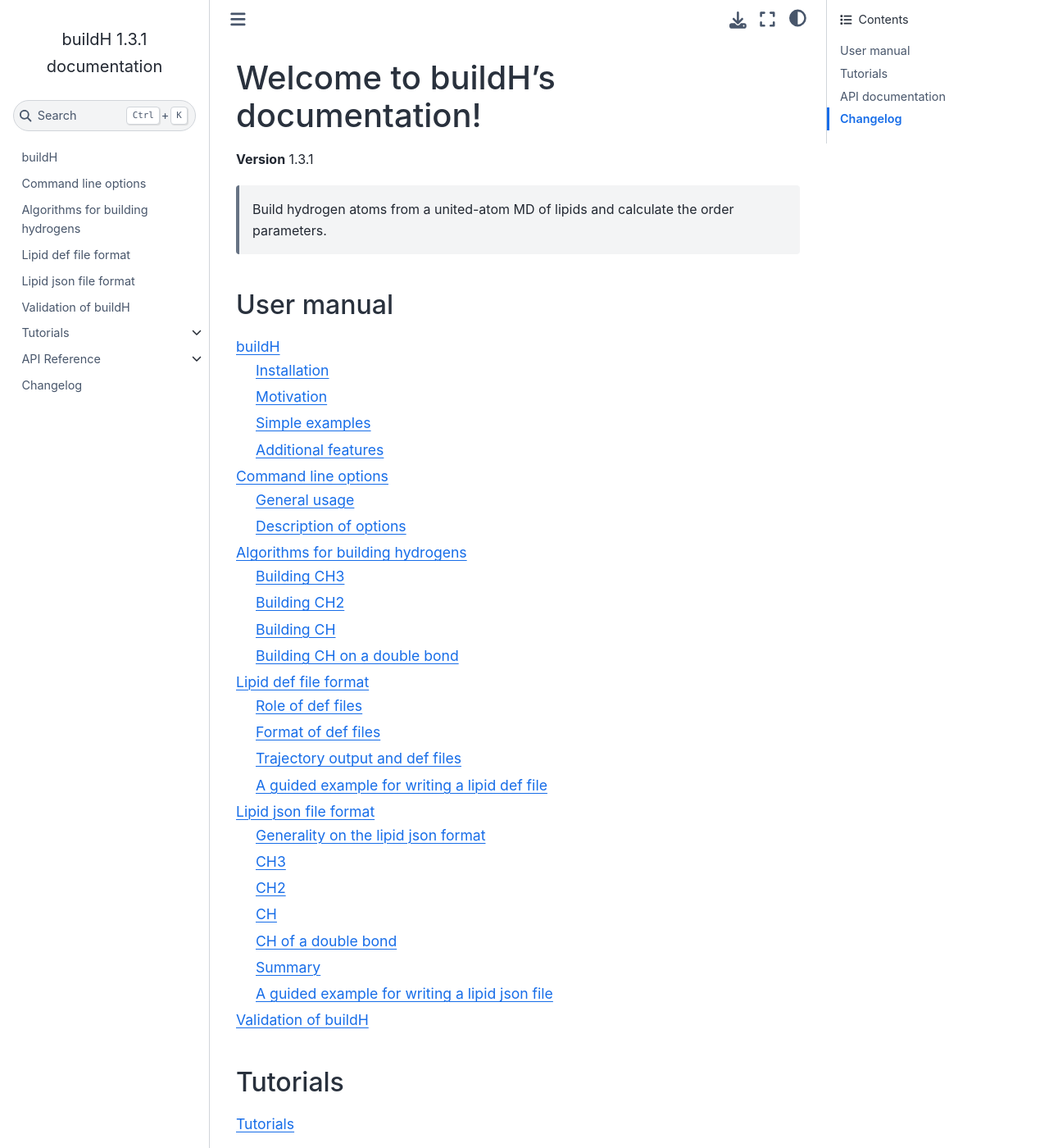
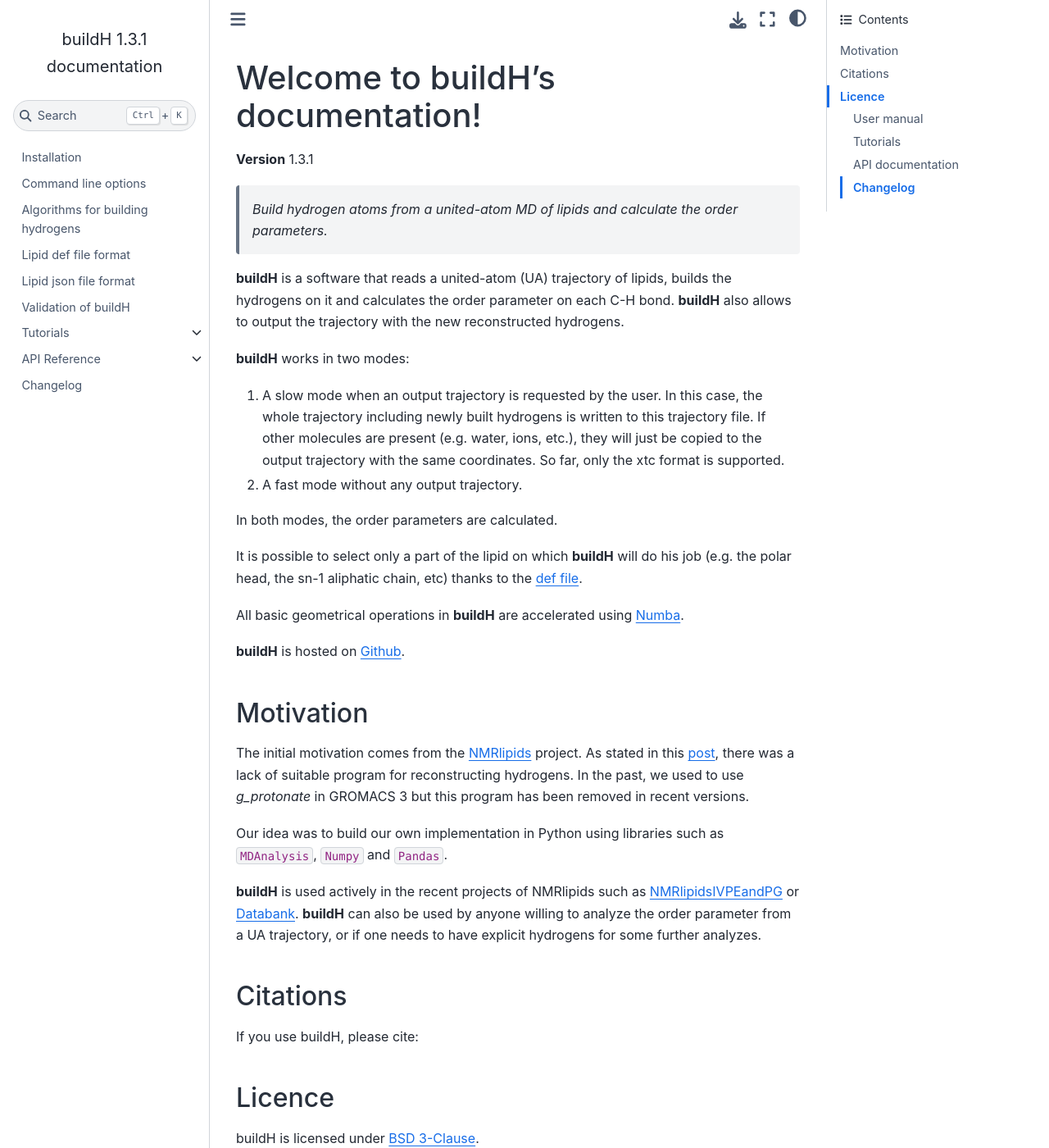
Before and after one commit to patrickfuchs/buildH, a Sphinx documentation site: the page built from docs/index.rst, in a window 1280 px wide and 1400 px high. Shown: the whole window at 82% size. Built offline with Sphinx 7.4.7 and the Sphinx Book theme 1.1.4, drawn with Linux system fonts in a browser that asks for light colours; some of the changed text lies outside the part shown.

Commit message:
improve index

```diff
--- a/docs/index.rst
+++ b/docs/index.rst
@@ -4,7 +4,46 @@
 
 **Version** |release|
 
-    Build hydrogen atoms from a united-atom MD of lipids and calculate the order parameters.
+    *Build hydrogen atoms from a united-atom MD of lipids and calculate the order parameters.*
+
+
+**buildH** is a software that reads a united-atom (UA) trajectory of lipids, builds the hydrogens on it and calculates the order parameter on each C-H bond. **buildH** also allows to output the trajectory with the new reconstructed hydrogens.
+
+**buildH** works in two modes:
+
+1. A slow mode when an output trajectory is requested by the user. In this case, the whole trajectory including newly built hydrogens is written to this trajectory file. If other molecules are present (e.g. water, ions, etc.), they will just be copied to the output trajectory with the same coordinates. So far, only the xtc format is supported.
+2. A fast mode without any output trajectory.
+
+In both modes, the order parameters are calculated.
+
+It is possible to select only a part of the lipid on which **buildH** will do his job (e.g. the polar head, the sn-1 aliphatic chain, etc) thanks to the `def file <def_format.md>`_.
+
+All basic geometrical operations in **buildH** are accelerated using `Numba <https://numba.pydata.org>`_.
+
+**buildH** is hosted on `Github <https://github.com/patrickfuchs/buildH>`_.
+
+Motivation
+----------
+
+The initial motivation comes from the `NMRlipids <https://nmrlipids.blogspot.com/>`_ project.
+As stated in this `post <https://nmrlipids.blogspot.com/2019/04/nmrlipids-ivb-assembling-pe-pg-results.html>`_,
+there was a lack of suitable program for reconstructing hydrogens.
+In the past, we used to use `g_protonate` in GROMACS 3 but this program has been removed in recent versions.
+
+Our idea was to build our own implementation in Python using libraries such as ``MDAnalysis``, ``Numpy`` and ``Pandas``.
+
+**buildH** is used actively in the recent projects of NMRlipids such as `NMRlipidsIVPEandPG <https://github.com/NMRLipids/NMRlipidsIVPEandPG>`_ or `Databank <https://github.com/NMRLipids/Databank>`_.
+**buildH** can also be used by anyone willing to analyze the order parameter from a UA trajectory, or if one needs to have explicit hydrogens for some further analyzes.
+
+Citations
+---------
+
+If you use buildH, please cite:
+
+Licence
+-------
+
+buildH is licensed under `BSD 3-Clause <https://github.com/patrickfuchs/buildH/blob/master/LICENSE.txt>`_.
 
 User manual
 ===========
@@ -25,7 +64,6 @@
 
    tutorials
 
-
 API documentation
 =================
 .. toctree::
```
Also changed, not shown: docs/buildh.md (+0 -21 lines).
